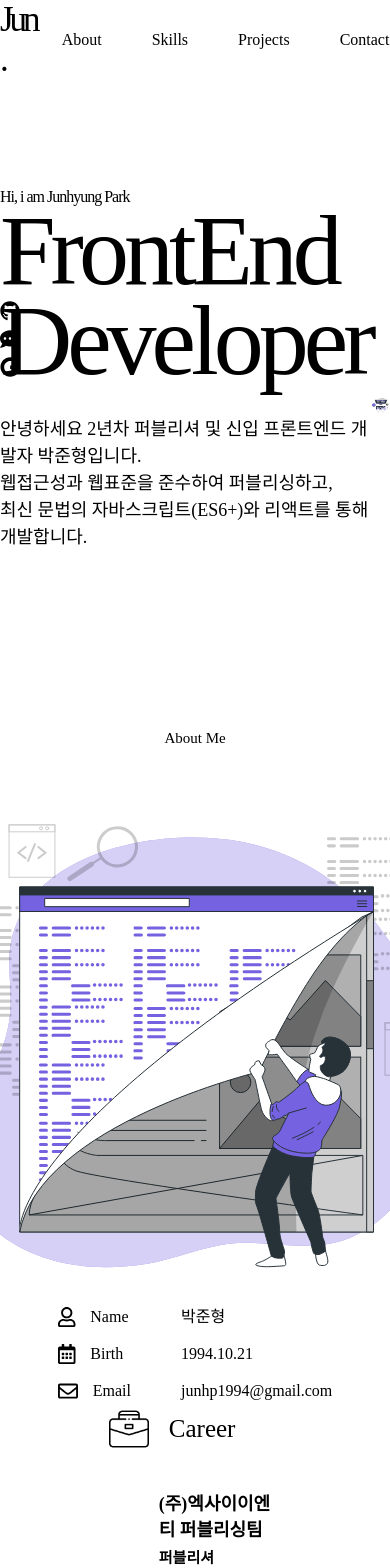
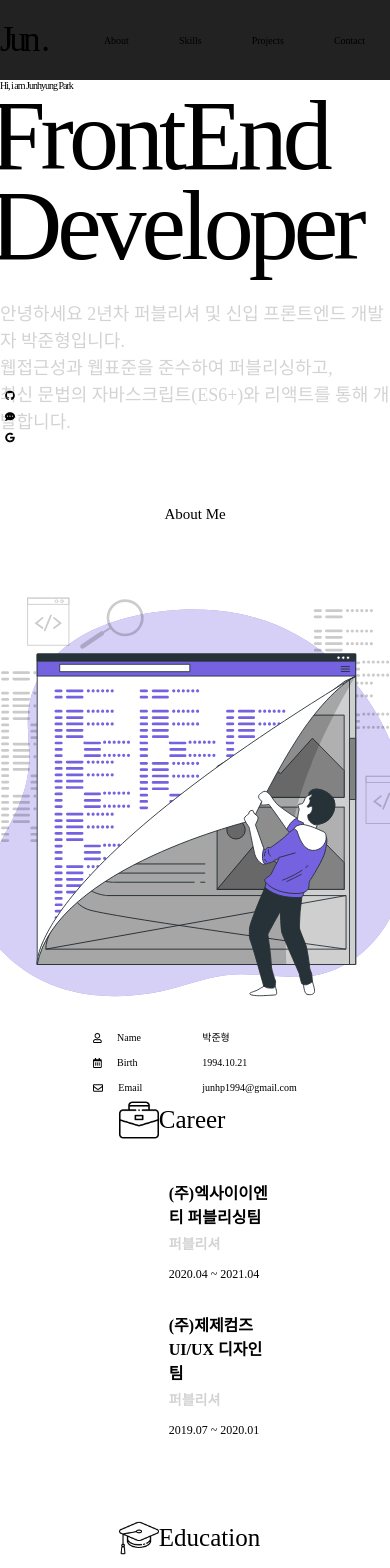
Before and after one commit to hursh7/portfolio2022, a React (Create React App) app: page / in a window 390 px wide. Shown: the top 1568 px of the page. Built offline with nearby package versions, Linux system fonts and the light colour scheme; a web font is replaced by a local one.

Commit message:
반응형 정리

```diff
--- a/src/app.module.css
+++ b/src/app.module.css
@@ -1,5 +1,5 @@
-@value Main, MainGrey, LigthGrey from './common/colors.css';
-@value wrapPadding from './common/size.css';
+@value Main, MainGrey, LightGrey from './common/colors.css';
+@value MediaMobile from './common/size.css';
 
 /* test */
 .wrap {
@@ -15,7 +15,7 @@
   opacity: 0;
   bottom: 2rem;
   right: 2rem;
-  color: LigthGrey;
+  color: LightGrey;
   font-size: 4.5rem;
   transition: 0.2s all ease-in;
 }
@@ -30,4 +30,14 @@
   color: Main;
 }
 
+@media screen and (max-width: MediaMobile) {
+  .button {
+    bottom: 2rem;
+    right: 2rem;
+    color: LightGrey;
+    font-size: 3.5rem;
+    transition: 0.2s all ease-in;
+  }
+}
+
 /* test */
--- a/src/common/colors.css
+++ b/src/common/colors.css
@@ -1,10 +1,8 @@
 @value Main: #7562E0;
 @value LightMain: #4E43BB;
 @value MainGrey: #494454;
-@value LigthGrey: #AEA9BA;
+@value LightGrey: #AEA9BA;
 @value MainOrange: #FF9270;
 @value MainBlue: #0079EE;
-@value Green: #4F8073;
-@value lightPink: #FBF8FF;
-@value Button: #FF9270;
-@value About: rgba(255,146,112,0.63);
+@value MainGreen: #4F8073;
+@value LightPink: #FBF8FF;
--- a/src/common/size.css
+++ b/src/common/size.css
@@ -1,13 +1,16 @@
 @value wrapPadding: 10rem;
 @value sectionTopBottom: 10rem;
-@value sectionMediaPad: 5rem;
-@value sectionMediaPhone: 2rem;
-@value mainText: 1rem;
-@value Title: 3.5rem;
-@value subTitle: 2.5rem;
-@value TitleMedia: 2.5rem;
-@value Notebook: 1280px;
-@value Pad: 1050px;
-@value Phone: 720px;
-@value ResponsiveBg: 30rem;
-@value ResponsivePaddingBottom: 10rem;
+
+@value MainDiv: 64rem;
+
+@value FontSmall: 1.2rem;
+@value FontRegular: 1.6rem;
+@value FontMedium: 2rem;
+
+@value Title: 4rem;
+
+@value MediaLaptop: 1280px;
+@value MediaPad: 1050px;
+@value MediaMobile: 720px;
+/* @value ResponsiveBg: 30rem;
+@value ResponsivePaddingBottom: 10rem; */
--- a/src/components/about/about.module.css
+++ b/src/components/about/about.module.css
@@ -1,5 +1,5 @@
-@value Main, LightMain, MainGrey, LigthGrey, MainOrange, MainBlue from '../../common/colors.css';
-@value Title, TitleMedia, wrapPadding, sectionTopBottom, sectionMediaPad, sectionMediaPhone, mainText, Notebook, Pad, Phone, ResponsiveBg, ResponsivePaddingBottom from '../../common/size.css';
+@value Main, MainGrey, LightGrey, MainOrange from '../../common/colors.css';
+@value wrapPadding, sectionTopBottom, MediaLaptop, MediaPad, MediaMobile, FontSmall, FontRegular, FontMedium , Title from '../../common/size.css';
 
 .about {
     padding: sectionTopBottom wrapPadding;
@@ -28,17 +28,17 @@
 }
 
 .img {
-    width: 50rem;
-    height: 50rem;
+    width: 45rem;
+    height: 45rem;
 }
 
 .info {
     display: flex;
-    font-size: 1.6rem;
+    font-size: FontRegular;
 }
 
 .itembox {
-    line-height: 2.3;
+    line-height: 2.5;
 }
 
 .item {
@@ -47,15 +47,15 @@
 }
 
 .icon {
-    font-size: 2rem;
+    font-size: FontMedium;
     color: Main;
     margin-right: 1.5rem;
 }
 
 .infotext {
     font-weight: 300;
-    line-height: 2.3;
-    margin-left: 5rem;
+    line-height: 2.5;
+    margin-left: 6rem;
 }
 
 .history {
@@ -85,13 +85,12 @@
 
 .icon2 {
     width: 4rem;
-    margin-right: 2rem;
+    margin-right: FontMedium;
 }
 
 .detail {
     position: relative;
-    font-size: 1.6rem;
-    /* border-left: 1px solid About; */
+    font-size: FontRegular;
     padding-left: 5rem;
     margin-bottom: 3rem;
 }
@@ -119,58 +118,43 @@
     border: 1px solid MainOrange;
     background-color: MainOrange;
     background-clip: content-box;
-    padding: 0.2rem;
+    padding: 0.FontMedium;
 }
 
 .detail li:nth-child(1) {
-    font-size: 1.8rem;
+    font-size: 1.6rem;
     font-weight: 600;
     color: MainGrey;
     margin-bottom: 0.5rem;
 }
 .detail li:nth-child(2) {
-    font-size: 1.5rem;
+    font-size: 1.4rem;
     font-weight: 600;
-    color: LigthGrey;
+    color: LightGrey;
     margin-bottom: 1.4rem;
 }
 .detail li:nth-child(3) {
-    font-size: 1.3rem;
+    font-size: 1.2rem;
     font-weight: 500;
     color: MainOrange;
 }
 
-@media screen and (max-width: Notebook) {
+@media screen and (max-width: MediaLaptop) {
     .profile {
-        margin-bottom: ResponsivePaddingBottom;
-    }
-
-    .history {
-        padding: 0 15rem;
-        display: flex;
-        flex: 1 1 100%;
-        flex-wrap: wrap;
-        justify-content: space-between;
-    }
-
-    .content {
         margin-bottom: 5rem;
     }
 }
 
-@media screen and (max-width: Pad) {
+@media screen and (max-width: MediaPad) {
     .about {
-        padding: sectionMediaPad wrapPadding;
+        padding: calc(sectionTopBottom / 2) wrapPadding;
     }
 
-    .history {
-        padding: 0 8rem;
-    }
 }
 
-@media screen and (max-width: Phone) {
+@media screen and (max-width: MediaMobile) {
     .about {
-        padding: sectionMediaPhone 5rem;
+        padding: calc(sectionTopBottom / 2) 5rem;
     }
 
     .history {
@@ -178,16 +162,14 @@
     }
 
     .index {
-        font-size: TitleMedia;
-        font-weight: 500;
-        text-align: center;
-        margin-bottom: TitleMedia;
+        font-size: calc(Title / 2);
+        margin-bottom: calc(Title / 2);
     }
 
     .img {
-        width: ResponsiveBg;
-        height: ResponsiveBg;
-        margin-bottom: 3rem;
+        width: calc(45rem / 1.5);
+        height: calc(45rem / 1.5);
+        margin-bottom: 2rem;
     }
 
     .info {
@@ -195,16 +177,15 @@
     }
 
     .icon {
-        font-size: 1.6rem;
+        font-size: FontRegular;
     }
 
     .history {
-        margin-top: -5rem;
         padding: 0;
     }
 
     .content {
-        margin-bottom: 2rem;
+        margin-bottom: FontMedium;
         width: 100%;
         text-align: center;
     }
@@ -216,7 +197,7 @@
         justify-content: center;
         font-size: 1.8rem;
         font-weight: 400;
-        margin-bottom: 2rem;
+        margin-bottom: FontMedium;
     }
 
     .icon2 {
@@ -226,7 +207,7 @@
 
     .detail {
         position: relative;
-        font-size: 1.6rem;
+        font-size: FontRegular;
         padding-left: 0;
     }
 
@@ -239,14 +220,14 @@
     }
 
     .detail li:nth-child(1) {
-        font-size: 1.6rem;
+        font-size: FontRegular;
         margin-bottom: 0.3rem;
     }
     .detail li:nth-child(2) {
-        font-size: 1.2rem;
-        margin-bottom: 1.2rem;
+        font-size: FontSmall;
+        margin-bottom: FontSmall;
     }
     .detail li:nth-child(3) {
-        font-size: 1.2rem;
+        font-size: FontSmall;
     }
 }
--- a/src/components/footer/footer.module.css
+++ b/src/components/footer/footer.module.css
@@ -1,5 +1,8 @@
 @value Main, MainGrey, Grey, LigthGrey, lightPink, MainOrange from '../../common/colors.css';
 @value Title, wrapPadding, sectionTopBottom from '../../common/size.css';
+
+@value Main, MainGrey, LightGrey, MainOrange from '../../common/colors.css';
+@value wrapPadding, sectionTopBottom, MediaLaptop, MediaPad, MediaMobile, FontSmall, FontRegular, FontMedium , Title from '../../common/size.css';
 
 .footer {
     position: relative;
--- a/src/components/header/header.module.css
+++ b/src/components/header/header.module.css
@@ -1,5 +1,5 @@
-@value Main, MainGrey, LigthGrey from '../../common/colors.css';
-@value wrapPadding, Pad, Phone from '../../common/size.css';
+@value Main, MainGrey, LightGrey from '../../common/colors.css';
+@value wrapPadding, MediaMobile, FontRegular from '../../common/size.css';
 
 .header {
     position: fixed;
@@ -10,7 +10,8 @@
     display: flex;
     justify-content: space-between;
     align-items: center;
-    background: rgba(255, 255, 255, 0.7);
+    /* background: rgba(255, 255, 255, 0.7); */
+    background: #222;
     z-index: 10;
 }
 
@@ -20,7 +21,7 @@
 
 .index {
     padding: 0 2.5rem;
-    font-size: 1.6rem;
+    font-size: FontRegular;
     font-weight: 500;
     color: MainGrey;
     transition: all 0.2s ease-in;
@@ -99,7 +100,7 @@
     .link {
         display: none;
         font-size: 3rem;
-        color: LigthGrey;
+        color: LightGrey;
         margin-top: 2rem;
     }
 
@@ -108,7 +109,7 @@
         transition: .1s all ease-in;
     }
 
-@media screen and (max-width: Phone) {
+@media screen and (max-width: MediaMobile) {
     .header {
         padding: 0 3rem;
     }
--- a/src/components/main/main.module.css
+++ b/src/components/main/main.module.css
@@ -1,5 +1,5 @@
-@value Main, MainGrey, LigthGrey, MainOrange from '../../common/colors.css';
-@value wrapPadding, sectionTopBottom, sectionMediaPad, sectionMediaPhone, mainText, ResponsiveBg, Notebook, Phone from '../../common/size.css';
+@value Main, MainGrey, LightGrey, MainOrange from '../../common/colors.css';
+@value wrapPadding, sectionTopBottom, MediaLaptop, MediaMobile, MainDiv, FontSmall, FontRegular from '../../common/size.css';
 
 .main {
     position: relative;
@@ -7,18 +7,16 @@
     justify-content: space-evenly;
     align-items: center;
     padding: sectionTopBottom wrapPadding;
-    /* background-color: rgba(153, 153, 153, 0.116); */
 }
 
 .text {
-    width: 65rem;
+    width: MainDiv;
 }
 
 .name {
-    font-size: 1.6rem;
+    font-size: FontRegular;
     color: MainOrange;
     letter-spacing: -1px;
-    text-indent: mainText;
 }
 
 .position {
@@ -27,24 +25,22 @@
     color: MainGrey;
     letter-spacing: -0.5rem;
     line-height: 9rem;
-    margin-bottom: 3rem;
+    margin: 0 0 3rem -1rem;
 }
 
 .introduce {
-    padding-left: mainText;
     font-size: 1.8rem;
     line-height: 1.5;
-    color: LigthGrey;
+    color: LightGrey;
     margin-bottom: 3rem;
 }
 
 .button {
     user-select: none;
-    font-size: 1.6rem;
+    font-size: FontRegular;
     background-color: MainOrange;
     border-radius: 0.5rem;
     padding: 1.2rem 1.5rem;
-    margin-left: mainText;
     color: #fff;
     transition: all .3s ease-in;
 }
@@ -55,8 +51,8 @@
 }
 
 .img {
-    width: 65rem;
-    height: 65rem;
+    width: MainDiv;
+    height: MainDiv;
     background: url('../../static/images/main_bg11.svg') no-repeat center;
 }
 
@@ -71,54 +67,50 @@
     opacity: .2;
 } */
 
-@media screen and (max-width: Notebook) {
+@media screen and (max-width: MediaLaptop) {
     .main {
-        padding: sectionMediaPad 0;
+        padding: calc(sectionTopBottom / 2) 0;
         flex-direction: column-reverse;
         text-align: center;
     }
-
-    .img {
-        margin-bottom: 1rem;
-    }
 }
 
-@media screen and (max-width: Phone) {
+@media screen and (max-width: MediaMobile) {
     .main {
-        padding: sectionMediaPhone 0;
+        padding: calc(sectionTopBottom / 4) 0;
     }
 
     .text {
-        width: 35rem;
+        width: calc(MainDiv / 2);
     }
 
     .name {
-        font-size: 1.2rem;
+        font-size: FontSmall;
         color: Button;
         letter-spacing: -1px;
         text-indent: mainText;
     }
 
     .position {
-        font-size: 3.5rem;
+        font-size: 3rem;
         letter-spacing: -0.3rem;
-        line-height: 4rem;
+        line-height: 3rem;
         margin-bottom: 1rem;
     }
 
     .introduce {
         padding-left: mainText;
-        font-size: 1.4rem;
+        font-size: FontSmall;
         line-height: 1.5;
-        padding: 0 2rem;
+        padding: 0 1rem;
     }
 
     .button {
-        font-size: 1.2rem;
+        font-size: FontSmall;
     }
 
     .img {
-        width: ResponsiveBg;
-        height: ResponsiveBg;
+        width: calc(MainDiv / 2);
+        height: calc(MainDiv / 2);
     }
 }
--- a/src/components/project/project.module.css
+++ b/src/components/project/project.module.css
@@ -1,5 +1,5 @@
-@value Main, MainGrey, LigthGrey, lightPink, Button from '../../common/colors.css';
-@value Title, TitleMedia, wrapPadding, sectionTopBottom, sectionMediaPad, sectionMediaPhone, Notebook, Pad, Phone from '../../common/size.css';
+@value Main, MainGrey, LightGrey, MainOrange from '../../common/colors.css';
+@value wrapPadding, sectionTopBottom, MediaLaptop, MediaPad, MediaMobile, FontSmall, FontRegular, FontMedium , Title from '../../common/size.css';
 
 .project {
     padding: sectionTopBottom wrapPadding;
@@ -54,7 +54,7 @@
 }
 
 .introduce {
-    font-size: 1.6rem;
+    font-size: FontRegular;
     margin-bottom: 1rem;
 }
 
@@ -76,7 +76,7 @@
     display: flex;
     align-items: center;
     background-color: MainGrey;
-    padding: 1rem 2rem;
+    padding: 1rem 1.5rem;
     margin: 2rem 1rem 0 0;
 }
 
@@ -85,22 +85,18 @@
 }
 
 .icon {
-    width: 2.3rem;
+    width: FontMedium;
     margin-right: 0.5rem;
 }
 
 .path {
     position: relative;
-    font-size: 1.4rem;
+    font-size: FontSmall;
     font-weight: 300;
     color: #fff;
 }
 
-@media screen and (max-width: Notebook) {
-    .project {
-        padding: sectionTopBottom wrapPadding;
-    }
-
+@media screen and (max-width: MediaLaptop) {
     .canvas {
         flex: 1 1 55%;
     }
@@ -110,9 +106,9 @@
     }
 }
 
-@media screen and (max-width: Pad) {
+@media screen and (max-width: MediaPad) {
     .project {
-        padding: sectionTopBottom sectionMediaPad;
+        padding: sectionTopBottom 5rem;
     }
 
     .item {
@@ -135,9 +131,9 @@
     }
 }
 
-@media screen and (max-width: Phone) {
+@media screen and (max-width: MediaMobile) {
     .project {
-        padding: sectionMediaPhone sectionMediaPhone;
+        padding: calc(sectionTopBottom / 2) 2rem;
     }
 
     .item {
@@ -146,8 +142,8 @@
     }
 
     .index {
-        font-size: TitleMedia;
-        margin-bottom: TitleMedia;
+        font-size: calc(Title / 2);
+        margin-bottom: calc(Title / 2);
     }
 
     .canvas {
@@ -160,12 +156,12 @@
     }
 
     .number {
-        font-size: 1.6rem;
+        font-size: FontRegular;
         margin-bottom: 0.5rem;
     }
 
     .title {
-        font-size: 2rem;
+        font-size: FontMedium;
         margin-bottom: 2rem;
     }
 
@@ -175,18 +171,10 @@
     }
 
     .tecbox {
-        font-size: 1.2rem;
+        font-size: FontSmall;
     }
 
     .link {
         padding: 1rem 1.5rem;
     }
-
-    .icon {
-        width: 2rem;
-    }
-
-    .path {
-        font-size: 1.2rem;
-    }
 }
--- a/src/components/side_menu/side_menu.module.css
+++ b/src/components/side_menu/side_menu.module.css
@@ -1,20 +1,21 @@
-@value Main, MainGrey, LigthGrey, lightPink from '../../common/colors.css';
-@value Title, wrapPadding, sectionTopBottom, Phone from '../../common/size.css';
+@value Main, MainGrey, LightGrey from '../../common/colors.css';
+@value  MediaMobile, FontMedium from '../../common/size.css';
 
 .link {
     display: flex;
     flex-direction: column;
     align-items: center;
-    font-size: 2rem;
+    font-size: FontMedium;
     color: MainGrey;
     position: fixed;
     transform: translate(-50%, -50%);
-    top: calc(50% - 8rem);
+    top: 50%;
     left: 2.5%;
+    z-index: 10;
 }
 
 .link li {
-    margin-bottom: 0.5rem;
+    margin-bottom: 1rem;
     transition: .1s all ease-in;
 }
 
@@ -23,7 +24,7 @@
     color: Main;
 }
 
-@media screen and (max-width: Phone) {
+@media screen and (max-width: MediaMobile) {
     .link {
        display: none;
     }
--- a/src/components/tech/tech.module.css
+++ b/src/components/tech/tech.module.css
@@ -1,5 +1,5 @@
-@value Main, LigthGrey, ligthGrey, MainOrange from '../../common/colors.css';
-@value Title, TitleMedia, wrapPadding, sectionTopBottom, sectionMediaPad, sectionMediaPhone, Pad, Phone from '../../common/size.css';
+@value Main, MainGrey, LightGrey, MainOrange from '../../common/colors.css';
+@value wrapPadding, sectionTopBottom, MediaLaptop, MediaPad, MediaMobile, FontSmall, FontRegular, FontMedium , Title from '../../common/size.css';
 
 .tech {
     position: relative;
@@ -17,7 +17,7 @@
 .sub {
     font-size: 2.5rem;
     text-align: center;
-    color: LigthGrey;
+    color: LightGrey;
 }
 
 .container {
@@ -62,29 +62,27 @@
     font-weight: 500;
 }
 
-@media screen and (max-width: Pad) {
+@media screen and (max-width: MediaPad) {
     .tech {
-        padding: sectionMediaPad wrapPadding;
+        padding: calc(sectionTopBottom / 2) wrapPadding;
     }
 }
 
-@media screen and (max-width: Phone) {
+@media screen and (max-width: MediaMobile) {
     .tech {
-        padding: sectionMediaPhone 5rem;
+        padding: calc(sectionTopBottom / 2) 5rem;
     }
 
     .index {
-        font-size: TitleMedia;
-        font-weight: 500;
-        text-align: center;
-        margin-bottom: TitleMedia;
+        font-size: calc(Title / 2);
+        margin-bottom: calc(Title / 2);
     }
 
     .sub {
-        font-size: 1.8rem;
+        font-size: FontRegular;
     }
 
     .item {
-        margin: 1.8rem 0;
+        margin: 1.2rem 0;
     }
 }
```
